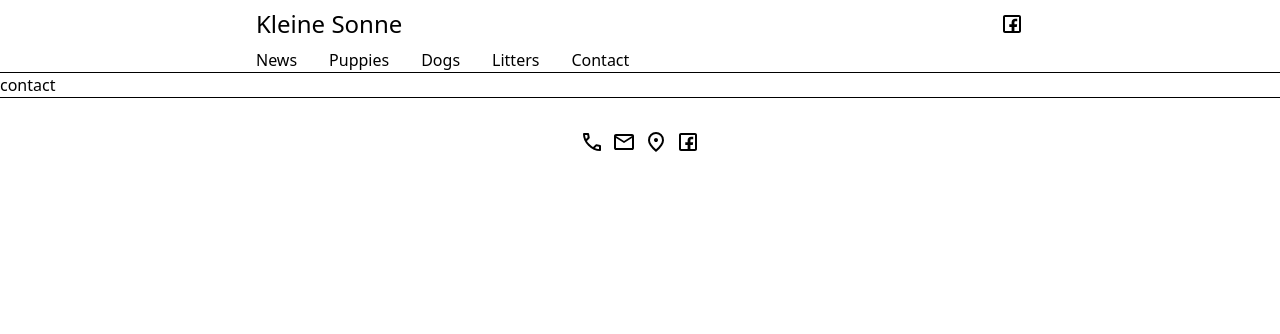
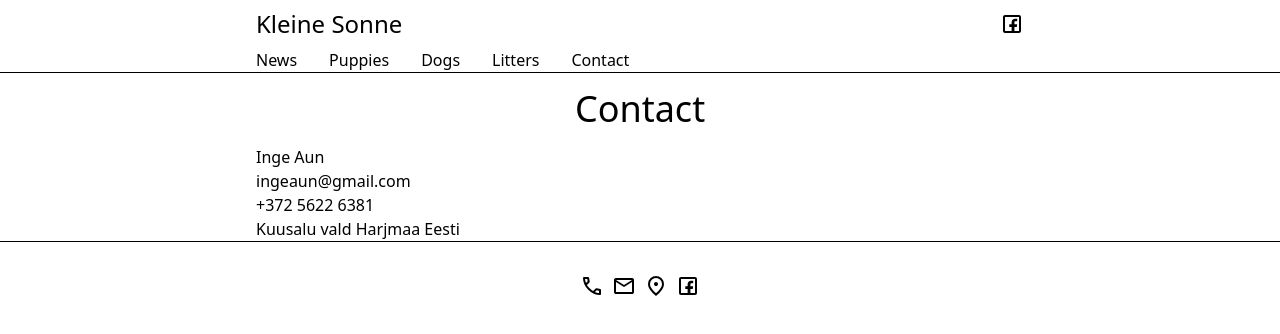
Before and after one commit to mart-mihkel/kleinesonne, a SvelteKit app: page /contact in a window 1280 px wide. Shown: the top 334 px of the page. Built offline with nearby package versions, Linux system fonts and the light colour scheme.

Commit message:
contact skeleton🩻

```diff
--- a/src/lib/components/Footer.svelte
+++ b/src/lib/components/Footer.svelte
@@ -1,4 +1,4 @@
-<div
+<footer
     class="flex flex-row justify-center gap-2 border-t border-t-black p-8 dark:border-t-white dark:bg-black"
 >
     <a href="tel:+37256226381" title="Contact phone">
@@ -63,4 +63,4 @@
             />
         </svg>
     </a>
-</div>
+</footer>
--- a/src/lib/components/Header.svelte
+++ b/src/lib/components/Header.svelte
@@ -1,4 +1,4 @@
-<div
+<header
     class="flex w-full flex-row items-center gap-8 p-2 md:px-44 lg:px-64 dark:bg-black"
 >
     <a
@@ -28,4 +28,4 @@
             />
         </svg>
     </a>
-</div>
+</header>
--- a/src/lib/components/Navigation.svelte
+++ b/src/lib/components/Navigation.svelte
@@ -21,7 +21,7 @@
 </script>
 
 <nav
-    class="flex flex-row gap-8 border-b border-b-black md:px-44 lg:px-64 dark:bg-black dark:text-white"
+    class="flex flex-row gap-8 border-b border-b-black md:px-44 lg:px-64 dark:border-b-white dark:bg-black dark:text-white"
 >
     <a
         class="transition-colors duration-300 hover:text-slate-500"
--- a/src/routes/contact/+page.svelte
+++ b/src/routes/contact/+page.svelte
@@ -1 +1,7 @@
-<div>contact</div>
+<div class="flex flex-col md:px-44 lg:px-64 dark:bg-black dark:text-white">
+    <h2 class="p-4 text-center text-4xl">Contact</h2>
+    <p>Inge Aun</p>
+    <p>ingeaun@gmail.com</p>
+    <p>+372 5622 6381</p>
+    <p>Kuusalu vald Harjmaa Eesti</p>
+</div>
```
